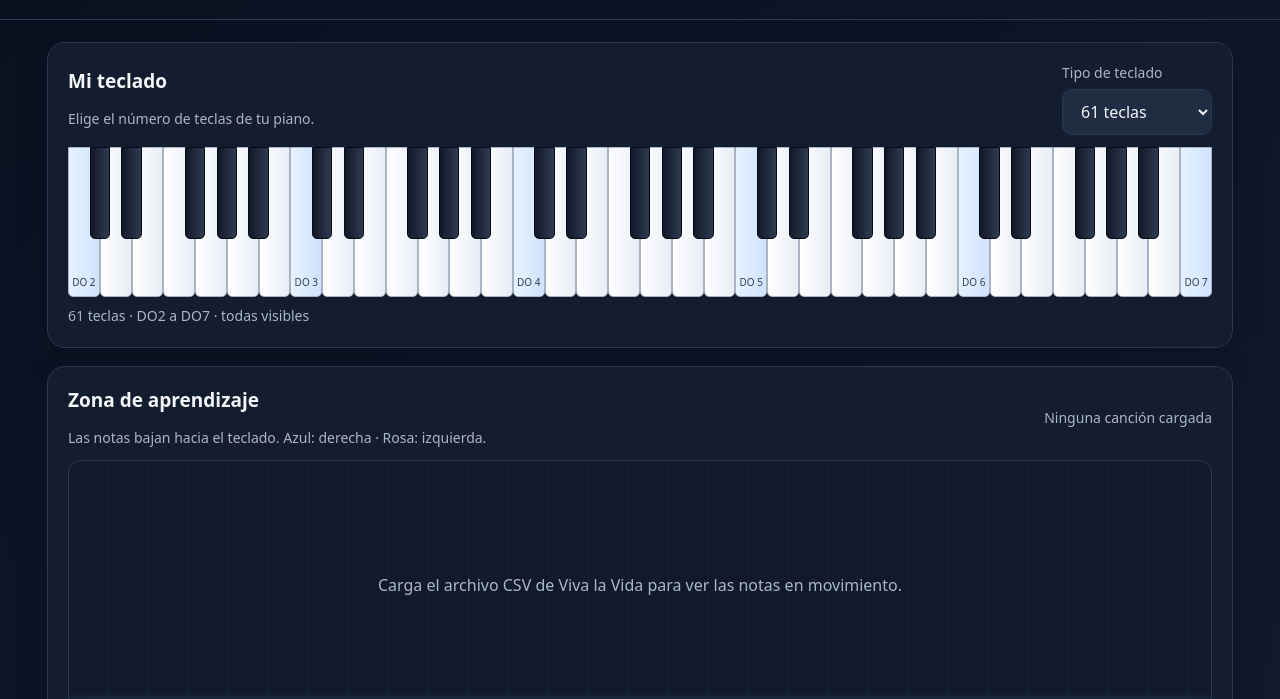
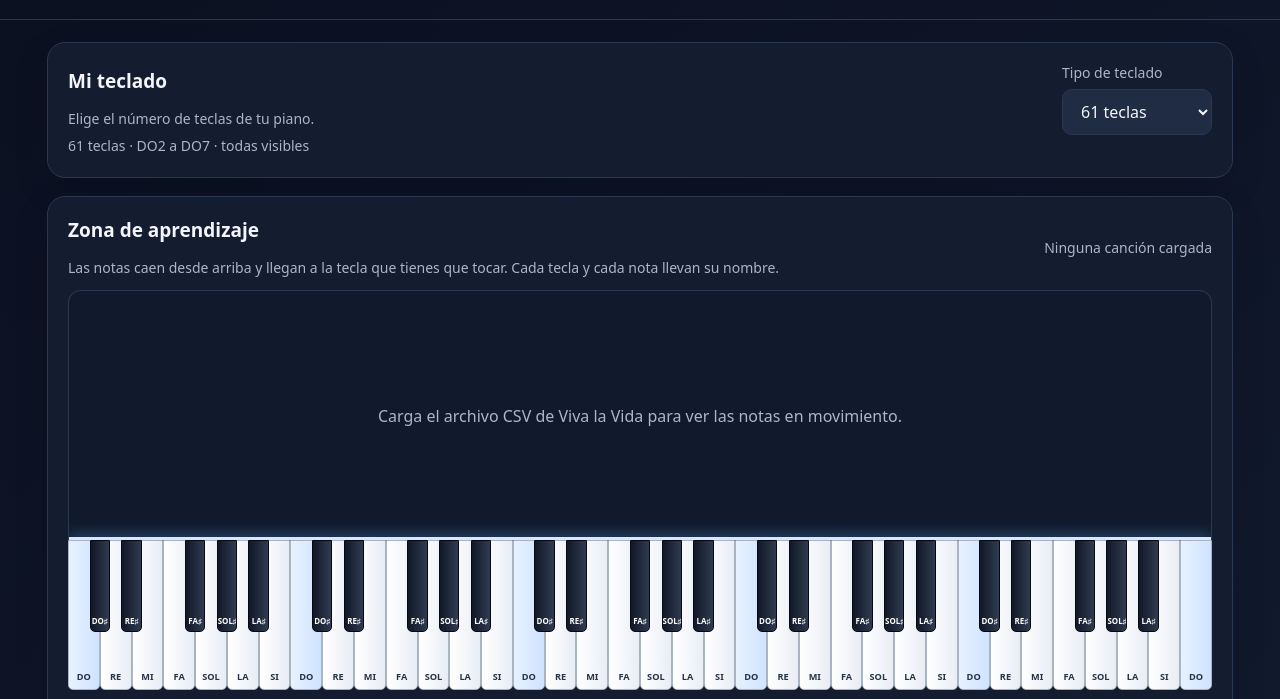
Before and after one commit to ccc6900/piano_Emma, a plain HTML site: page index.html in a window 1280 px wide. Shown: the part 101-800 px from the top of the page. Drawn offline with Linux system fonts and the light colour scheme.

Commit message:
Colocar notas encima del piano y etiquetar todas las teclas

```diff
--- a/index.html
+++ b/index.html
@@ -13,14 +13,14 @@ main{max-width:1250px;margin:auto;padding:22px clamp(14px,3vw,32px) 48px}.panel{
 label{color:var(--muted);font-size:14px;display:block;margin-bottom:7px}select,button,.file-label{font:inherit;border-radius:10px;border:1px solid var(--line);padding:10px 14px;background:#202c43;color:var(--text)}
 select{min-width:150px}button,.file-label{cursor:pointer;font-weight:600}button.primary,.file-label{background:#2467bd;border-color:#438de5}button:disabled{opacity:.45;cursor:not-allowed}
 .controls{display:flex;gap:10px;align-items:end;flex-wrap:wrap}.control{min-width:150px}.file-label input{display:none}
-.screen{height:250px;position:relative;overflow:hidden;border-radius:13px;border:1px solid var(--line);background:repeating-linear-gradient(90deg,#111a2c 0,#111a2c 39px,#17243a 40px);margin-top:12px}
-.screen:after{content:"";position:absolute;left:0;right:0;bottom:0;height:3px;background:#d8e6ff;box-shadow:0 0 14px #62a7ff;z-index:4}
+.screen{height:250px;position:relative;overflow:hidden;border-radius:13px 13px 0 0;border:1px solid var(--line);border-bottom:0;background:#101a2c;margin-top:12px}
+.screen:after{content:"";position:absolute;left:0;right:0;bottom:0;height:3px;background:#d8e6ff;box-shadow:0 0 14px #62a7ff;z-index:4;pointer-events:none}
 .screen-message{position:absolute;inset:0;display:grid;place-items:center;text-align:center;padding:20px;color:var(--muted);z-index:1}
 .falling-note{position:absolute;border-radius:6px 6px 3px 3px;opacity:.95;z-index:2;box-shadow:0 2px 8px #0005;border:1px solid #ffffff55;min-height:7px}
 .falling-note.right{background:linear-gradient(180deg,#83bdff,#2874cf)}.falling-note.left{background:linear-gradient(180deg,#ffacd0,#d94d8b)}
-.piano-wrap{width:100%;overflow:hidden;padding:12px 0 8px}.keyboard{height:150px;position:relative;width:100%;user-select:none}
+.piano-wrap{width:100%;overflow:hidden;padding:0 0 8px}.keyboard{height:150px;position:relative;width:100%;user-select:none}
 .key{position:absolute;top:0;border:1px solid #aab3c2;border-radius:0 0 5px 5px}.white{height:150px;background:linear-gradient(90deg,#fff,#e8edf5);z-index:1}.black{height:92px;background:linear-gradient(90deg,#111827,#303b50);z-index:2;border:1px solid #050914}
-.key .note{position:absolute;bottom:7px;left:0;right:0;text-align:center;font-size:10px;color:#364152;white-space:nowrap;overflow:hidden}.key.c-key{background:linear-gradient(90deg,#e7f2ff,#cfe3ff)}.key.black.c-key{background:linear-gradient(90deg,#15243a,#35577e)}
+.key .note{position:absolute;bottom:6px;left:0;right:0;text-align:center;font-size:clamp(6px,.72vw,10px);font-weight:700;color:#263449;white-space:nowrap;overflow:hidden;pointer-events:none}.key.black .note{color:#fff;font-size:clamp(5px,.62vw,8px);bottom:5px}.key.c-key{background:linear-gradient(90deg,#e7f2ff,#cfe3ff)}.key.black.c-key{background:linear-gradient(90deg,#15243a,#35577e)}
 .legend{display:flex;gap:18px;flex-wrap:wrap;color:var(--muted);font-size:14px;margin-top:12px}.dot{display:inline-block;width:11px;height:11px;border-radius:3px;margin-right:7px;vertical-align:middle}.left{background:var(--pink)}.right{background:var(--blue)}
 .hint{font-size:14px;line-height:1.55}.status{margin-top:12px;color:#c7d6ed;font-size:14px}.progress{height:7px;background:#27344c;border-radius:8px;overflow:hidden;margin-top:8px}.progress>div{height:100%;width:0;background:#62a7ff;transition:width .1s}
 @media(max-width:600px){.panel{padding:15px}.screen{height:190px}.keyboard{height:115px}.white{height:115px}.black{height:72px}.key .note{display:none}}
@@ -31,11 +31,12 @@ select{min-width:150px}button,.file-label{cursor:pointer;font-weight:600}button.
 <main>
 <section class="panel">
  <div class="topline"><div><h2>Mi teclado</h2><div class="hint">Elige el número de teclas de tu piano.</div></div><div><label for="keyboardSize">Tipo de teclado</label><select id="keyboardSize"><option value="61">61 teclas</option><option value="88">88 teclas</option></select></div></div>
- <div class="piano-wrap"><div id="keyboard" class="keyboard" aria-label="Teclado de piano"></div></div><div class="hint" id="rangeText">61 teclas · DO2 a DO7 · todas visibles</div>
+ <div class="hint" id="rangeText">61 teclas · DO2 a DO7 · todas visibles</div>
 </section>
 <section class="panel">
- <div class="topline"><div><h2>Zona de aprendizaje</h2><div class="hint">Las notas bajan hacia el teclado. Azul: derecha · Rosa: izquierda.</div></div><div class="hint" id="songTitle">Ninguna canción cargada</div></div>
+ <div class="topline"><div><h2>Zona de aprendizaje</h2><div class="hint">Las notas caen desde arriba y llegan a la tecla que tienes que tocar. Cada tecla y cada nota llevan su nombre.</div></div><div class="hint" id="songTitle">Ninguna canción cargada</div></div>
  <div class="screen" id="screen"><div class="screen-message" id="screenMessage">Carga el archivo CSV de Viva la Vida para ver las notas en movimiento.</div></div>
+ <div class="piano-wrap"><div id="keyboard" class="keyboard" aria-label="Teclado de piano"></div></div>
  <div class="legend"><span><i class="dot right"></i>Mano derecha</span><span><i class="dot left"></i>Mano izquierda</span></div>
  <div class="status" id="status">Esperando una canción.</div><div class="progress"><div id="progressBar"></div></div>
 </section>
@@ -64,7 +65,8 @@ function renderKeyboard(count){
   const pitch=midi%12,oct=Math.floor(midi/12)-1,isBlack=blackNotes.has(pitch),key=document.createElement('div');
   key.className='key '+(isBlack?'black':'white')+(pitch===0?' c-key':'');key.dataset.midi=midi;key.setAttribute('aria-label',names[pitch]+' '+oct);
   if(isBlack){key.style.left=(wi*whiteWidth-whiteWidth*.32)+'px';key.style.width=(whiteWidth*.64)+'px'}
-  else{key.style.left=(wi*whiteWidth)+'px';key.style.width=whiteWidth+'px';if((pitch===0||midi===end-1)&&whiteWidth>17){const n=document.createElement('span');n.className='note';n.textContent=names[pitch]+' '+oct;key.append(n)}wi++}
+  else{key.style.left=(wi*whiteWidth)+'px';key.style.width=whiteWidth+'px';const n=document.createElement('span');n.className='note';n.textContent=names[pitch];key.append(n);wi++}
+  if(isBlack){const n=document.createElement('span');n.className='note';n.textContent=names[pitch];key.append(n)}
   keyboard.append(key);
  }
  rangeText.textContent=count+' teclas · '+(count===61?'DO2 a DO7':'LA0 a DO8')+' · todas visibles';
@@ -99,7 +101,7 @@ function draw(t){
  for(const n of notes){if(!selected(n)||n.start>t+lookAhead||n.end<t-.5)continue;
   const key=keyMap.get(n.midi);if(!key)continue;
   const y=height-(n.start-t)*pxPerSecond-(n.end-n.start)*pxPerSecond;
-  const el=document.createElement('div');el.className='falling-note '+n.hand;
+  const el=document.createElement('div');el.className='falling-note '+n.hand;el.textContent=n.name||names[n.midi%12];el.style.display='flex';el.style.alignItems='center';el.style.justifyContent='center';el.style.fontSize='clamp(8px,.85vw,12px)';el.style.fontWeight='700';el.style.color='#fff';el.style.textShadow='0 1px 2px #172033';el.style.overflow='hidden';
   el.style.left=(key.offsetLeft+key.offsetWidth*.15)+'px';el.style.width=Math.max(4,key.offsetWidth*.7)+'px';
   el.style.top=Math.max(-100,Math.min(height+100,y))+'px';el.style.height=Math.max(7,(n.end-n.start)*pxPerSecond)+'px';
   screenEl.append(el);
```
